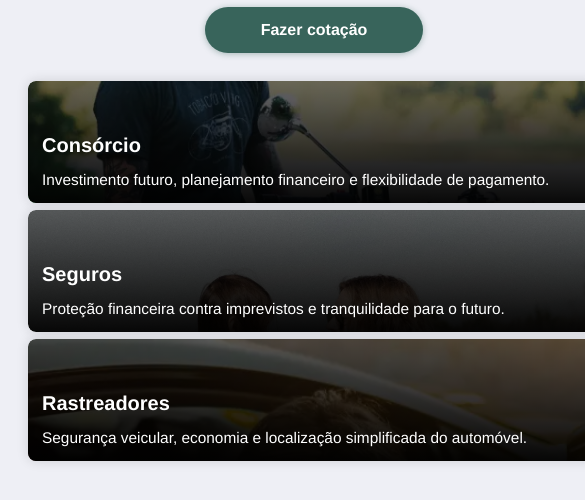
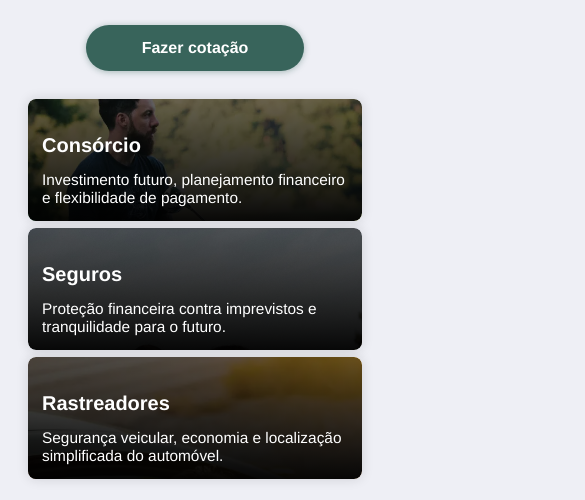
Before and after one commit to LSMaciel/SMCor, a plain HTML site: page index.html in a window 390 px wide. Shown: the part 1087-1587 px from the top of the page, 585 px wide, since content can reach past the window. Drawn offline with Linux system fonts and the light colour scheme.

Commit message:
responsividade nossos produtos

```diff
--- a/CSS/Style.css
+++ b/CSS/Style.css
@@ -893,7 +893,6 @@ footer .container a {
 
     .imagem-hero img {
         height: 240px;
-        max-width: 800px;
         max-width: 100%;
         display: block;
         margin: auto;
@@ -902,15 +901,15 @@ footer .container a {
         display: grid;
         grid-template-columns: 1fr;
     }
+
     .nossos-produtos .container {
-        grid-template-columns: 1fr;
+        grid-template-columns: 100%;
     }
-
 
     .cards-produtos {
         flex-direction: column;
         height: 400px;
-        width: 600px;
+        max-width: 600px;
         gap: .5rem;
         padding: 0 1rem;
     }
```
